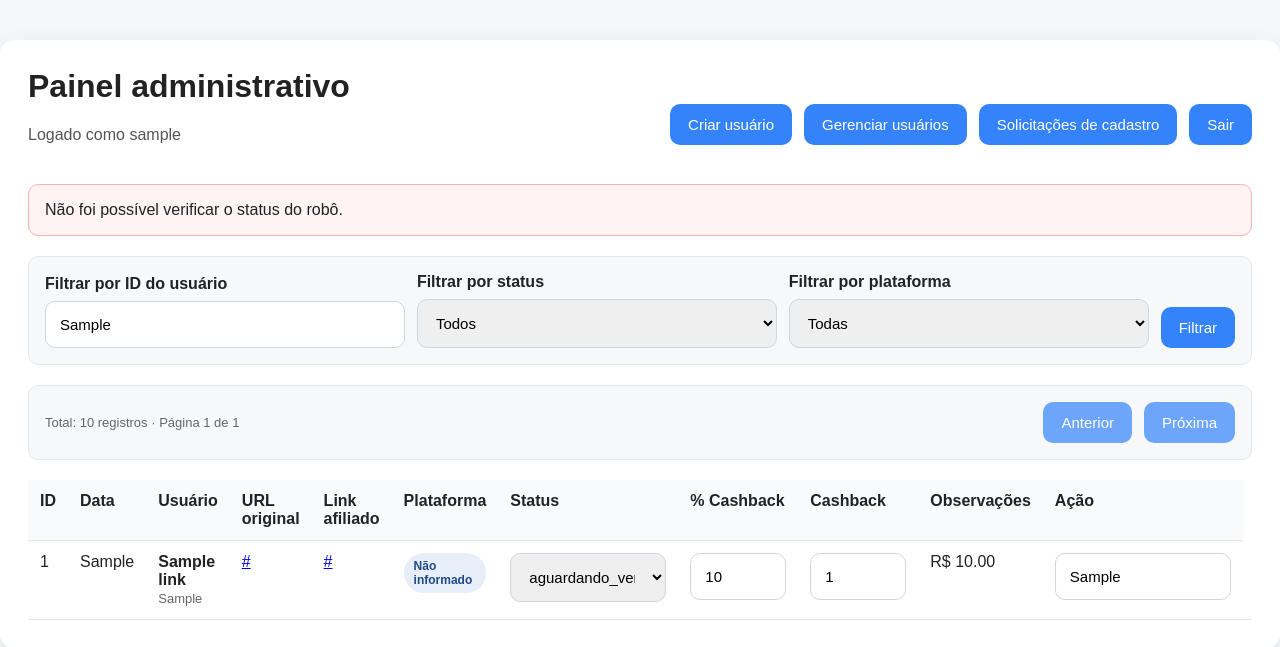
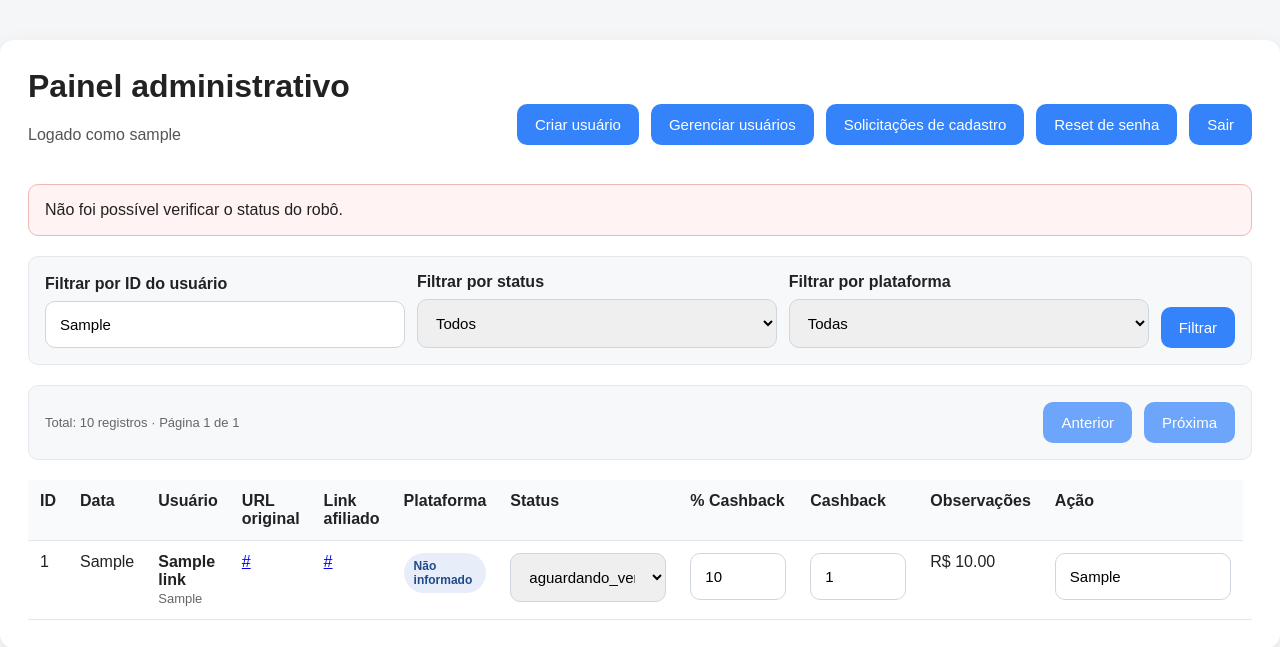
Before and after one commit to Cator197/afiliados-mvp, a Flask app: template templates/admin_links.html in a window 1280 px wide. Shown: the top 647 px of the page. Run offline with Flask 3, Linux system fonts and the light colour scheme; the template is opened without the code that fills it: most values are stand-ins (such as "Sample title", 1, 10 or a date in 2020); parts of the project's set-up code (start-up, migrations or seed data) failed here and were passed over.

Commit message:
Add reset password admin navigation

```diff
--- a/templates/admin_links.html
+++ b/templates/admin_links.html
@@ -17,6 +17,7 @@
                 <a class="btn" href="{{ url_for('admin_criar_usuario') }}">Criar usuário</a>
                 <a class="btn" href="{{ url_for('admin_usuarios') }}">Gerenciar usuários</a>
                 <a class="btn" href="{{ url_for('admin_solicitacoes') }}">Solicitações de cadastro</a>
+                <a class="btn" href="{{ url_for('admin_reset_senhas') }}">Reset de senha</a>
                 <a class="btn" href="{{ url_for('admin_logout') }}">Sair</a>
             </div>
         </div>
@@ -86,7 +87,6 @@
                         <th>Link afiliado</th>
                         <th>Plataforma</th>
                         <th>Status</th>
-
                         <th>% Cashback</th>
                         <th>Cashback</th>
                         <th>Observações</th>
```
